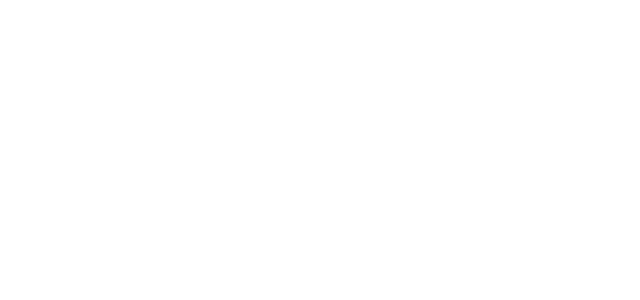
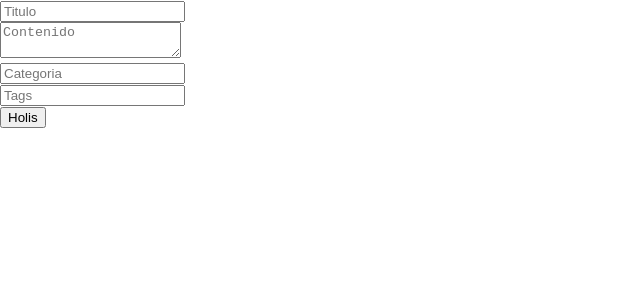
Before and after one commit to Daravico/texts-organizer-typescript, a React (Create React App) app: page / in a window 1280 px wide. Shown: the top 300 px of the page, without its empty margins (0-640 px from the left). Built offline with nearby package versions, Linux system fonts and the light colour scheme.

Commit message:
separated in a new component

```diff
--- a/src/App.tsx
+++ b/src/App.tsx
@@ -2,11 +2,19 @@
 
 import './App.css';
 
-const App = ():JSX.Element => {
+import NewMacroForm from './components/newMacroForm';
+
+
+
+const App = (): JSX.Element => {
+
+
+
+
+
+
   return (
-    <div className="App">
-
-    </div>
+    <NewMacroForm/>
   );
 }
 
--- /dev/null
+++ b/src/components/newMacroForm.tsx
@@ -0,0 +1,46 @@
+import React, { Fragment, useState } from 'react';
+
+type FormElement = React.FormEvent<HTMLFormElement>;
+
+
+const NewMacroForm = (): JSX.Element => {
+
+  const [title, setTitle] = useState <string> ('');
+  const [macro, setMacro] = useState <string> ('');
+  const [category, setCategory] = useState <string> ('');
+  const [tags, setTags] = useState <string> ('');
+
+
+
+  // Submit event
+  const handleSubmit = (e: FormElement) => {
+    e.preventDefault();
+    console.log("---------------");
+    console.log(title);
+    console.log(macro);
+    console.log(category);
+    console.log(tags);
+  }
+
+
+
+
+  return (
+    <Fragment>
+      <form onSubmit={handleSubmit}>
+        <input type="text" placeholder="Titulo" onChange={e => {setTitle(e.target.value)}}/>
+        <br/>
+        <textarea placeholder="Contenido" onChange={e => {setMacro(e.target.value)}}/>
+        <br/>
+        <input type="text" placeholder="Categoria" onChange={e => {setCategory(e.target.value)}}/>
+        <br/>
+        <input type="text" placeholder="Tags" onChange={e => {setTags(e.target.value)}}/>
+        <br/>
+        <button type="submit">Holis</button>
+      </form>
+
+    </Fragment>
+  );
+}
+
+export default NewMacroForm;
```
